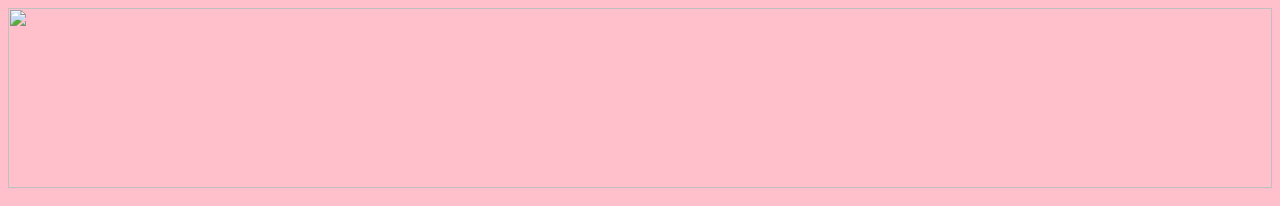
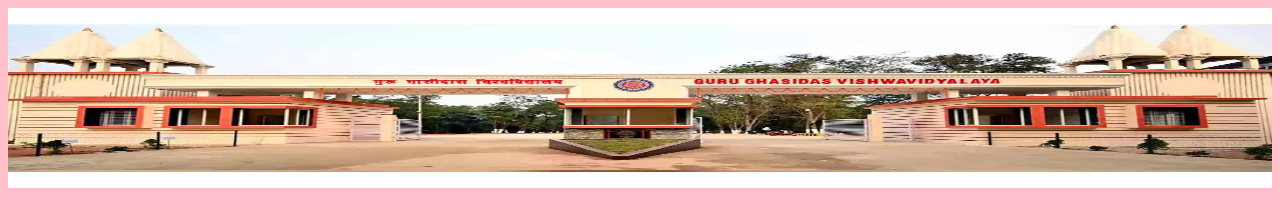
Before and after one commit to Sumankumari12345/mca-syllabus, a plain HTML site: page bca.html in a window 1280 px wide. Shown: the top 206 px of the page. Drawn offline with Linux system fonts and the light colour scheme.

Commit message:
Add files via upload

```diff
--- a/bca.html
+++ b/bca.html
@@ -1,10 +1,10 @@
 <html>
     <head></head>
     <body bgcolor="pink">
-      <img src=".vscode/ggv.jpeg" width="100%" height="180">
+      <img src="ggv.jpeg" width="100%" height="180">
      <script>
             document.write("<center><h1><u>DEPARTMENT OF CSIT</u></b></h1>");
           document.write("<h2>WELCOME TO GURU GHASIDAS VISHWAVIDYALYA</h2>")
             </script>
             </body>
-</html>
+</html>c:\Users\suman\Downloads\ggv.jpeg
```
